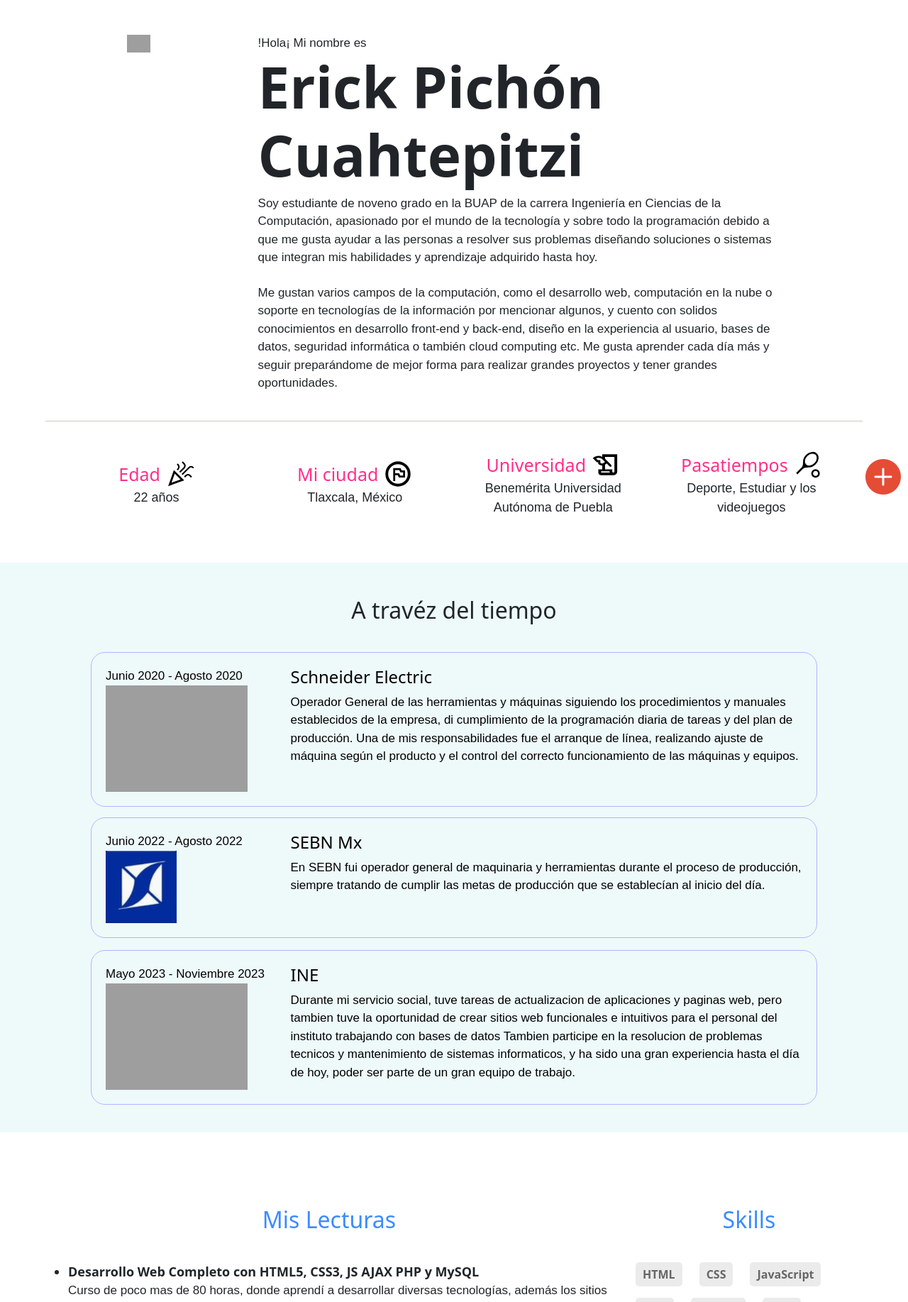
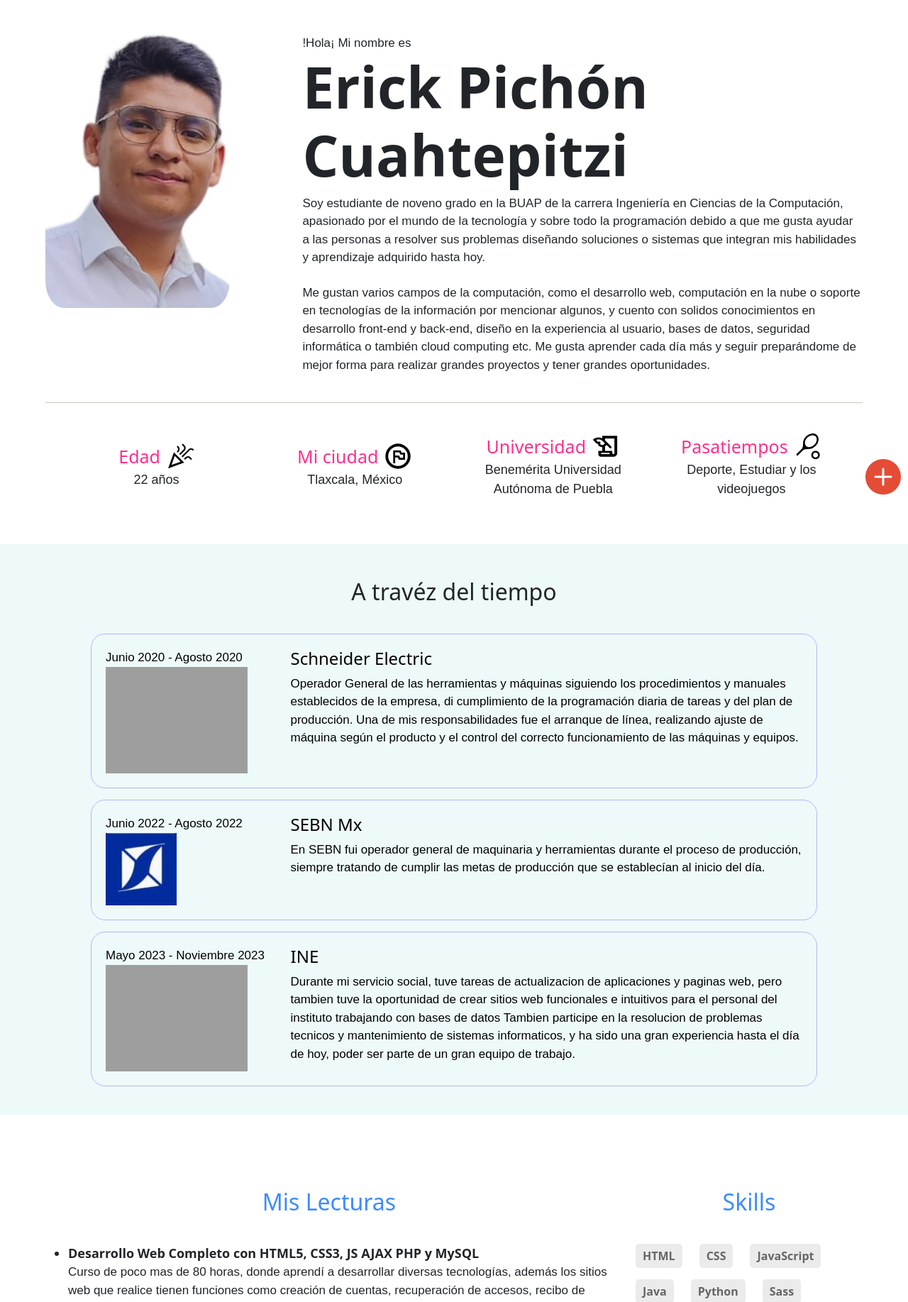
Before and after one commit to Erick-bot-a11/portafolio, a Flask app: page /about in a window 1280 px wide. Shown: the part 80-1915 px from the top of the page at 71% size. Run offline with Flask 2, Linux system fonts and the light colour scheme; grey boxes are pictures that could not be loaded.

Commit message:
subir la foto

```diff
--- a/public/css/styles.css
+++ b/public/css/styles.css
@@ -487,11 +487,19 @@
 .about__desk {
   display: none;
 }
+.about__mix {
+  text-align: center;
+  margin-bottom: 20px;
+}
 @media (max-width: 480px) {
   .about {
     width: 95%;
     grid-template-columns: 1fr;
     gap: 5vh;
+  }
+  .about__imagen {
+    width: 70%;
+    border-radius: 10%;
   }
   .about__nombre {
     font-size: 7vh;
@@ -501,21 +509,28 @@
   .about {
     grid-template-columns: 1fr;
     margin: 0;
+    width: 100%;
   }
   .about__mix {
-    display: flex;
+    width: 90%;
+    margin: 0 auto;
+    display: grid;
+    grid-template-columns: repeat(2, 1fr);
     align-items: center;
+    justify-items: end;
   }
   .about__imagen {
-    width: 40%;
+    width: 100%;
+    border-radius: 10%;
   }
   .about__nombre {
     font-size: 500%;
+    text-align: initial;
   }
 }
 @media (min-width: 1024px) {
   .about {
-    width: 80%;
+    width: 100%;
     margin: 0 auto;
   }
   .about__tel {
@@ -527,7 +542,12 @@
     gap: 8vw;
   }
   .about__imagen {
-    height: fit-content;
+    width: auto;
+  }
+}
+@media (min-width: 1440px) {
+  .about {
+    width: 80%;
   }
 }
 
@@ -840,7 +860,7 @@
     width: 50%;
   }
 }
-@media (min-width: 1024px) {
+@media (min-width: 1440px) {
   .contenedor_proyectoP {
     width: 33.3333%;
   }
@@ -1031,7 +1051,7 @@
     flex-direction: column;
   }
 }
-@media (min-width: 1024px) {
+@media (min-width: 1440px) {
   .contenedor-imagenes {
     grid-template-columns: repeat(2, 1fr);
   }
--- a/src/scss/_about.scss
+++ b/src/scss/_about.scss
@@ -17,11 +17,19 @@
         display: none;
     }
 
+    &__mix{
+        text-align: center;
+        margin-bottom: 20px;
+    }
     @include m.telefono{
         width: 95%;
         grid-template-columns: 1fr;
         gap: 5vh;
 
+        &__imagen{
+            width: 70%;
+            border-radius: 10%;
+        }
         &__info{
 
         }
@@ -34,21 +42,27 @@
     @include m.tablet{
         grid-template-columns: 1fr;
         margin: 0;
-
+        width: 100%;
         &__mix{
-            display: flex;
+            width: 90%;
+            margin: 0 auto;
+            display: grid;
+            grid-template-columns: repeat(2,1fr);
             align-items: center;
+            justify-items: end;
         }
         &__imagen{
-            width: 40%;
+            width: 100%;
+            border-radius: 10%;
         }
         &__nombre{
             font-size:  500%;
+            text-align: initial;
         }
     }
 
     @include m.desktop{
-        width: 80%;
+        width: 100%;
         margin: 0 auto;
         &__tel{
             display: none;
@@ -59,9 +73,12 @@
             gap: 8vw;
         }
         &__imagen{
-            height: fit-content;
+            width: auto;
         }
 
+    }
+    @include m.desktopM{
+        width: 80%;
     }
 
 
--- a/src/scss/_mixins.scss
+++ b/src/scss/_mixins.scss
@@ -60,7 +60,7 @@
 }
 
 @mixin desktopM {
-    @media (min-width: $desktop) {
+    @media (min-width: $desktopM) {
         @content;
     }
 }
--- a/templates/sitio/about.html
+++ b/templates/sitio/about.html
@@ -8,8 +8,8 @@
                 <div class="about__mix">
                     <h1 class="about__nombre">Erick Pichón Cuahtepitzi</h1>
                     <picture>
-                        <source srcSet="image.avif" type="image/avif" />
-                        <img class="about__imagen" src="/public/img/retrato-joven-sonriente-gafas_171337-4842_edited.jpg" alt="Foto de mi">
+                        <!-- <source srcSet="image.avif" type="image/avif" /> -->
+                        <img class="about__imagen" src="/public/img/avatar.jpg" alt="Foto de mi">
                     </picture>
                 </div>
             </div>
@@ -35,8 +35,8 @@
 
         <div class="about__desk">
             <picture>
-                <source srcSet="image.avif" type="image/avif" />
-                <img class="about__imagen" src="/public/img/retrato-joven-sonriente-gafas_171337-4842_edited.jpg" alt="Foto de mi">
+                <!-- <source srcSet="image.avif" type="image/avif" /> -->
+                <img class="about__imagen" src="/public/img/avatar.jpg" alt="Foto de mi">
             </picture>
 
             <div class="about__info">
```
Also changed, not shown: public/img/avatar.jpg (added).
